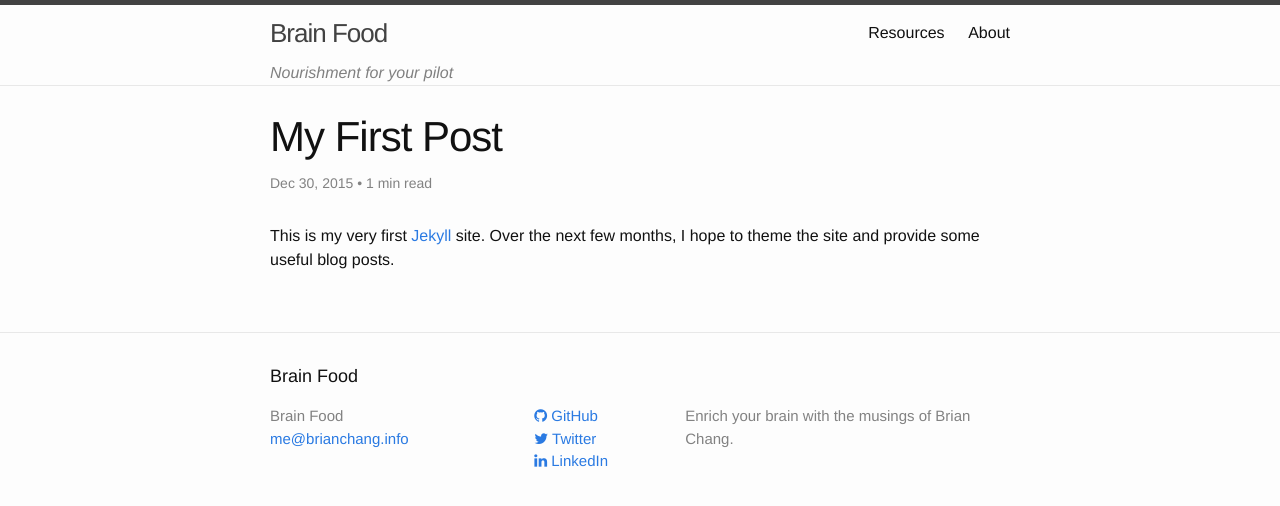
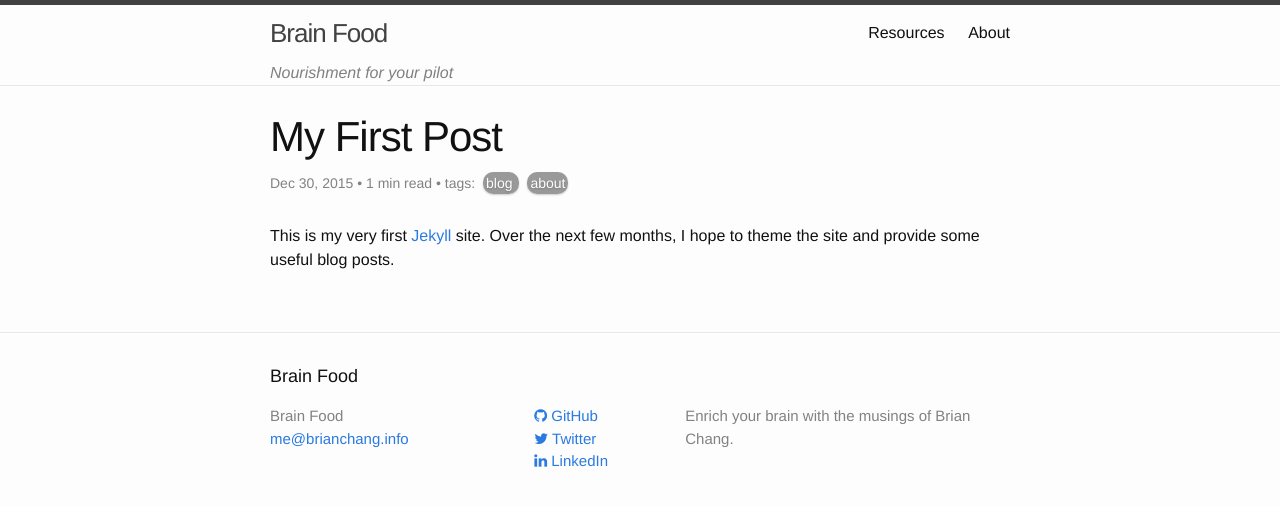
Before and after one commit to eviltoylet/eviltoylet.github.io, a Jekyll site: the page built from _posts/2015-12-29-my-first-post.markdown, in a window 1280 px wide. Shown: the top 506 px of the page. Built offline with Jekyll 4.4.1, drawn with Linux system fonts in a browser that asks for light colours; nearby versions of some CDN libraries; comment, search, counter and statistics services are not loaded.

Commit message:
Add tags to the posts

```diff
--- a/_layouts/post.html
+++ b/_layouts/post.html
@@ -10,14 +10,23 @@ layout: default
         {{ page.date | date: "%b %-d, %Y"}}
       </time>
       {% if page.author %}
-      • <span itemprop="author" itemscope itemtype="http://schema.org/Person">
-      <span itemprop="name">
-        {{ page.author }}
-      </span></span>
+        • <span itemprop="author" itemscope itemtype="http://schema.org/Person">
+          <span itemprop="name">
+            {{ page.author }}
+          </span>
+        </span>
       {% endif %}
       {% assign roundedValue = content | number_of_words | divided_by: 300.0 | plus: 0.99 %}
       {% assign roundedValueFraction = roundedValue | modulo: 1 %}
       • <span>{{ roundedValue | minus: roundedValueFraction | remove: ".0" }} min read</span>
+      • <span>
+        tags:
+          {% for tag in page.tags %}
+          <span class="tag">
+            {{ tag }}
+          </span>
+        {% endfor %}
+      </span>
     </p>
   </header>
 
--- a/_sass/_base.scss
+++ b/_sass/_base.scss
@@ -204,3 +204,24 @@ pre {
         }
     }
 }
+
+$tag-radius: 10px;
+.tag {
+    margin: 0 4px 0 4px;
+    padding: 3px;
+    background: #999;
+    color: #fff;
+    text-decoration: none;
+
+    -webkit-border-radius: $tag-radius;
+    -moz-border-radius: $tag-radius;
+    border-radius: $tag-radius;
+
+    -webkit-box-shadow: 0 1px 2px rgba(0,0,0,0.2);
+    box-shadow: 0 1px 2px rgba(0,0,0,0.2);
+    text-shadow: 0 1px 2px rgba(0,0,0,0.2);
+}
+
+.post-comments {
+    margin-top: 25px;
+}
```
